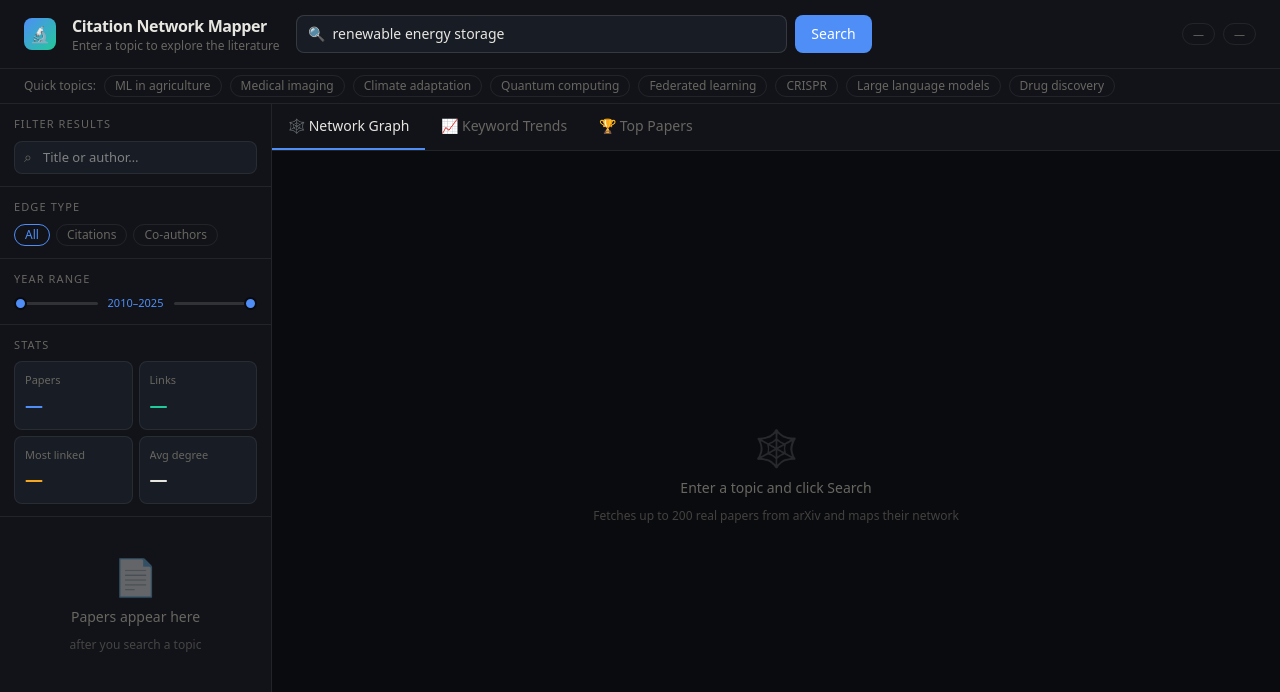
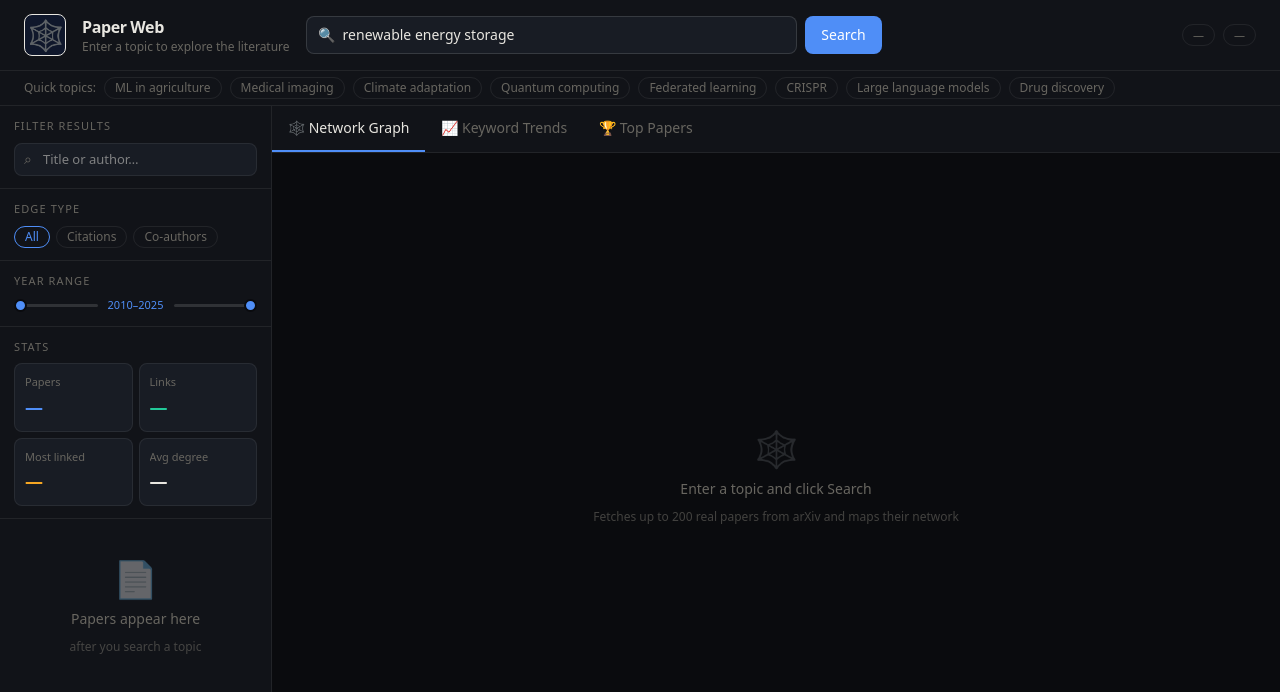
Before and after one commit to NwobiaDavid/PaperWeb, a Next.js app: page / in a window 1280 px wide. Shown: the top 692 px of the page. Built offline with nearby package versions, Linux system fonts and the light colour scheme.

Commit message:
feat: rebranded to paper web

```diff
--- a/app/layout.tsx
+++ b/app/layout.tsx
@@ -10,7 +10,7 @@ const jetbrainsMono = JetBrains_Mono({
 
 
 export const metadata: Metadata = {
- title:       'Citation Network Mapper',
+ title:       'Paper Web',
   description: 'Explore arXiv citation and co-authorship networks interactively.',
 };
 
--- a/components/Header.tsx
+++ b/components/Header.tsx
@@ -19,16 +19,16 @@ export default function Header({
     <header className="px-6 py-3.5 border-b border-white/[0.07] flex items-center gap-4 bg-[#111318] flex-wrap">
       {/* Logo */}
       <div
-        className="w-8 h-8 rounded-lg flex items-center justify-center text-base flex-shrink-0"
-        style={{ background: 'linear-gradient(135deg,#4f8ef7,#22c999)' }}
+        className="w-8 h-8 rounded-lg flex items-center justify-center text-3xl border p-5 bg-slate-900 flex-shrink-0"
+        // style={{ background: 'linear-gradient(135deg,#4f8ef7,#22c999)' }}
       >
-        🔬
+        🕸️
       </div>
 
       {/* Title */}
       <div>
         <h1 className="text-base font-semibold tracking-tight text-[#e8e6e0]">
-          Citation Network Mapper
+          Paper Web
         </h1>
         <p className="text-xs text-[#686660]">{topicLabel}</p>
       </div>
```
